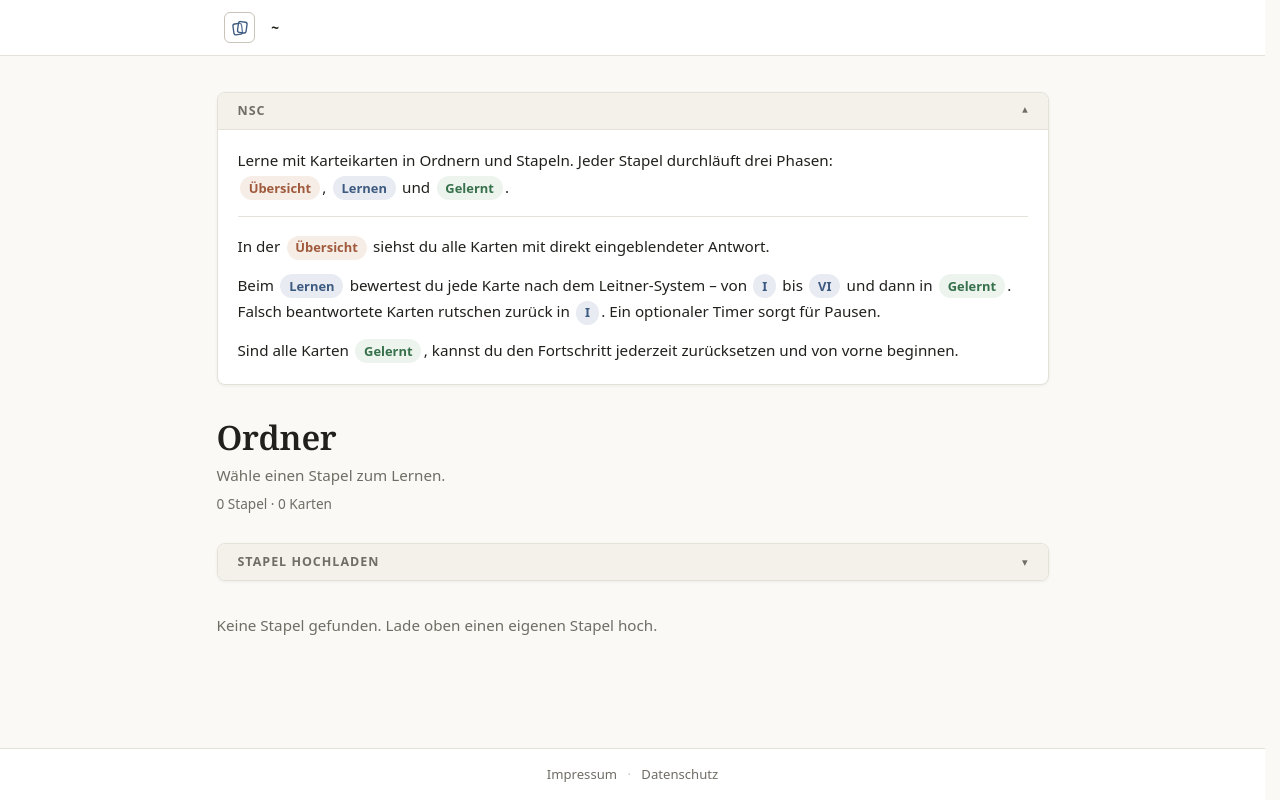
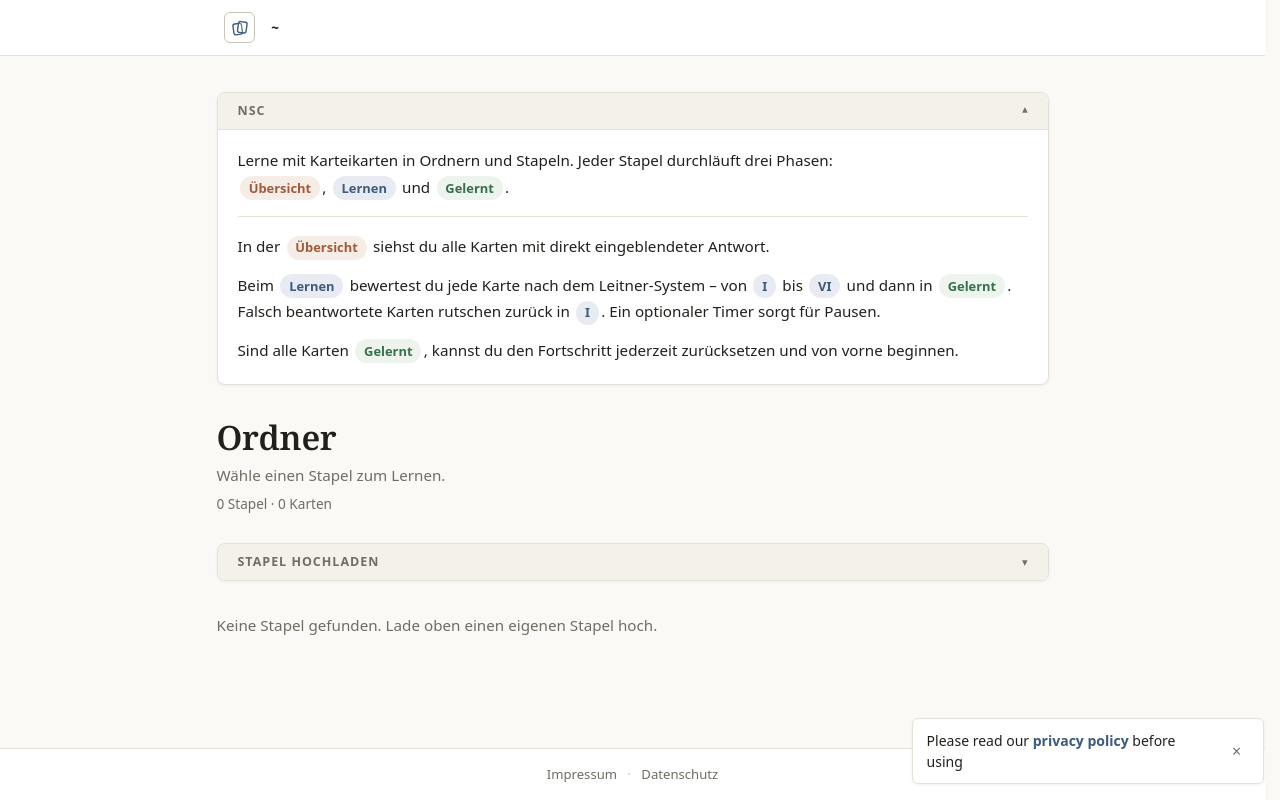
Before and after one commit to no-user-shoud-allow-dance/cards, a SvelteKit app: page / in a window 1280 px wide. Built offline with nearby package versions, Linux system fonts and the light colour scheme; a web font is replaced by a local one.

Commit message:
add: privacy policy toast

```diff
--- /dev/null
+++ b/src/lib/components/layout/PrivacyToast.svelte
@@ -0,0 +1,129 @@
+<script lang="ts">
+    import { onMount } from "svelte";
+    import { fly } from "svelte/transition";
+    import { page } from "$app/state";
+    import { resolve } from "$app/paths";
+
+    const STORAGE_KEY = "kk_privacy_toast_dismissed";
+
+    // Hidden until the mounted check has read the saved state.
+    let dismissed = $state(true);
+
+    onMount(() => {
+        try {
+            dismissed = localStorage.getItem(STORAGE_KEY) === "true";
+        } catch {
+            dismissed = false;
+        }
+    });
+
+    // No need to point at the privacy policy while it is on screen.
+    const show = $derived(
+        !dismissed && !page.url.pathname.startsWith("/legal/"),
+    );
+
+    function dismiss(): void {
+        dismissed = true;
+        try {
+            localStorage.setItem(STORAGE_KEY, "true");
+        } catch {
+            /* ignore */
+        }
+    }
+</script>
+
+{#if show}
+    <aside
+        class="privacy-toast"
+        aria-label="Privacy policy notice"
+        transition:fly={{ y: 16, duration: 200 }}
+    >
+        <p class="toast-text">
+            Please read our
+            <a href={resolve("/legal/datenschutz")} onclick={dismiss}>privacy policy</a>
+            before using
+        </p>
+        <button
+            type="button"
+            class="toast-close"
+            aria-label="Close"
+            onclick={dismiss}
+        >
+            <span aria-hidden="true">×</span>
+        </button>
+    </aside>
+{/if}
+
+<style>
+    .privacy-toast {
+        position: fixed;
+        right: 1rem;
+        bottom: 1rem;
+        z-index: 60;
+
+        display: flex;
+        align-items: center;
+        gap: 0.75rem;
+
+        max-width: min(22rem, calc(100vw - 2rem));
+        padding: 0.7rem 0.85rem;
+
+        border: 1px solid var(--border);
+        border-radius: var(--radius-md);
+        background: var(--surface);
+        box-shadow: var(--shadow-card);
+    }
+
+    .toast-text {
+        margin: 0;
+
+        color: var(--text);
+        font-size: 0.875rem;
+        line-height: 1.5;
+    }
+
+    .toast-text a {
+        color: var(--primary);
+        font-weight: 600;
+        text-decoration: none;
+    }
+
+    .toast-text a:hover {
+        text-decoration: underline;
+    }
+
+    .toast-close {
+        display: grid;
+        place-items: center;
+        flex: 0 0 auto;
+
+        width: 1.6rem;
+        height: 1.6rem;
+        padding: 0;
+
+        border: 0;
+        border-radius: var(--radius-sm);
+        background: transparent;
+
+        color: var(--text-muted);
+        font-size: 1rem;
+        line-height: 1;
+
+        cursor: pointer;
+        transition:
+            background var(--transition-fast),
+            color var(--transition-fast);
+    }
+
+    .toast-close:hover {
+        background: var(--surface-hover);
+        color: var(--text);
+    }
+
+    @media (max-width: 540px) {
+        .privacy-toast {
+            right: 0.75rem;
+            bottom: 0.75rem;
+        }
+    }
+</style>
--- a/src/routes/+layout.svelte
+++ b/src/routes/+layout.svelte
@@ -5,6 +5,7 @@
     import { userDecks } from "#lib/store/userDecks.svelte";
     import AppHeader from "#lib/components/layout/AppHeader.svelte";
     import AppFooter from "#lib/components/layout/AppFooter.svelte";
+    import PrivacyToast from "#lib/components/layout/PrivacyToast.svelte";
 
     let { children } = $props();
 
@@ -35,6 +36,8 @@
     </main>
 
     <AppFooter />
+
+    <PrivacyToast />
 </div>
 
 <style>
```
